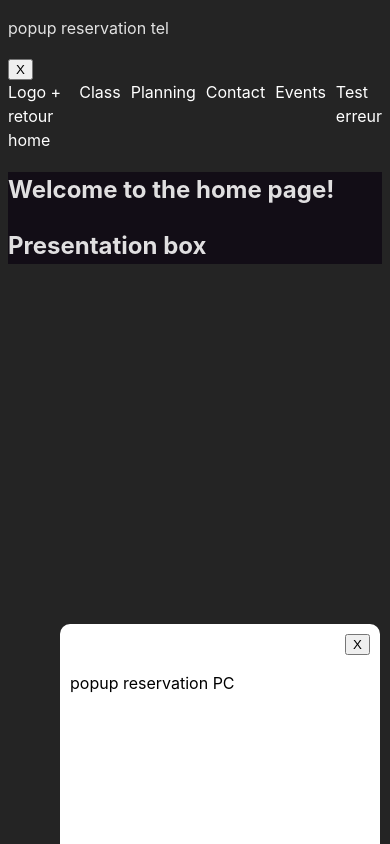
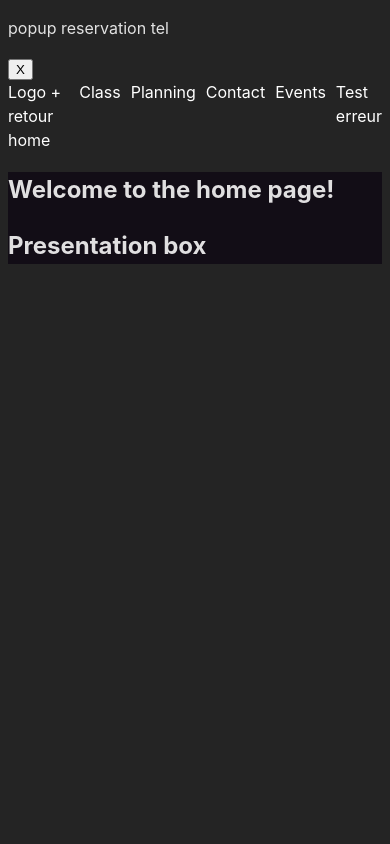
Before and after one commit to Crrux/CrossfitObernai, a React (Vite) app: page / in a window 390 px wide. Built offline with nearby package versions, Linux system fonts and the light colour scheme.

Commit message:
modif animations

```diff
--- a/src/components/popup_pc/_popup_pc.sass
+++ b/src/components/popup_pc/_popup_pc.sass
@@ -9,7 +9,8 @@
     margin-right: 10px
     padding: 10px
     border-radius: 10px 10px 0 0
-    animation: Popup 1s ease-in-out forwards
+    animation: PopupOpenPC 1s ease-in-out forwards
+
     div
         display: flex
         flex-wrap: wrap
@@ -19,8 +20,17 @@
         p
             width: 100%
 
-@keyframes Popup
+    &.close-animation-pc
+        animation: PopupClosePC 1s ease-in-out forwards
+
+@keyframes PopupOpenPC
     0%
         transform: translateY(100%)
     100%
         transform: translateY(0%)
+
+@keyframes PopupClosePC
+    0%
+        transform: translateY(0%)
+    100%
+        transform: translateY(100%)
--- a/src/components/popup_pc/popup_pc.jsx
+++ b/src/components/popup_pc/popup_pc.jsx
@@ -2,17 +2,26 @@ import { useState } from "react";
 
 function PopupPC() {
   const [isOpen, setIsOpen] = useState(true);
+  const [isButtonClicked, setIsButtonClicked] = useState(false);
+  let isTabletorAbove = false;
+  const { innerWidth: width } = window;
+  if (width > 768) {
+    isTabletorAbove = true;
+  }
 
   const handleClosePopup = () => {
-    setIsOpen(false);
+    setIsButtonClicked(true);
+    setTimeout(() => setIsOpen(false), 1000);
   };
 
   return (
     <>
-      {isOpen && (
-        <aside className="PopupPC">
+      {isOpen && isTabletorAbove && (
+        <aside
+          className={`PopupPC ${isButtonClicked ? "close-animation-pc" : ""}`}
+        >
           <div>
-            <button className="close-button" onClick={handleClosePopup}>
+            <button className={`close-button`} onClick={handleClosePopup}>
               X
             </button>
             <p>popup reservation PC</p>
```
